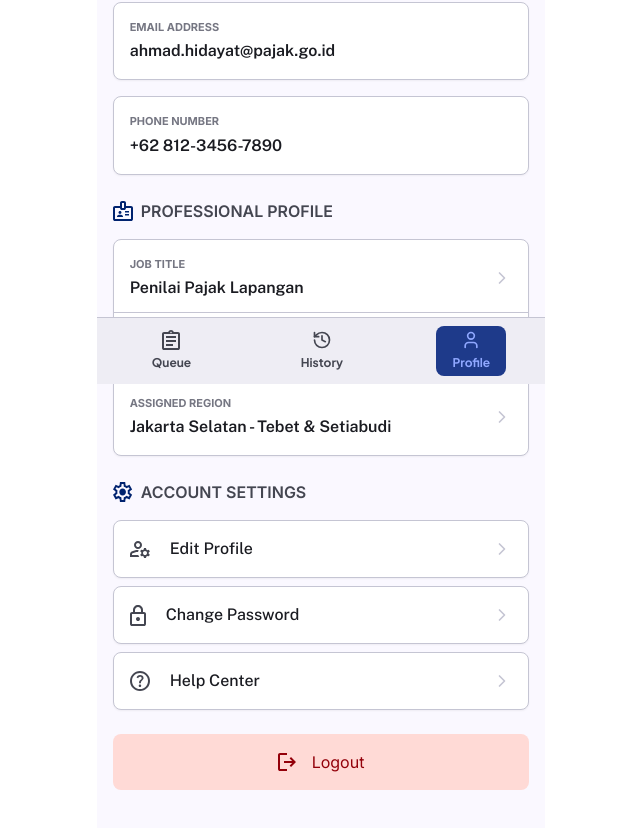
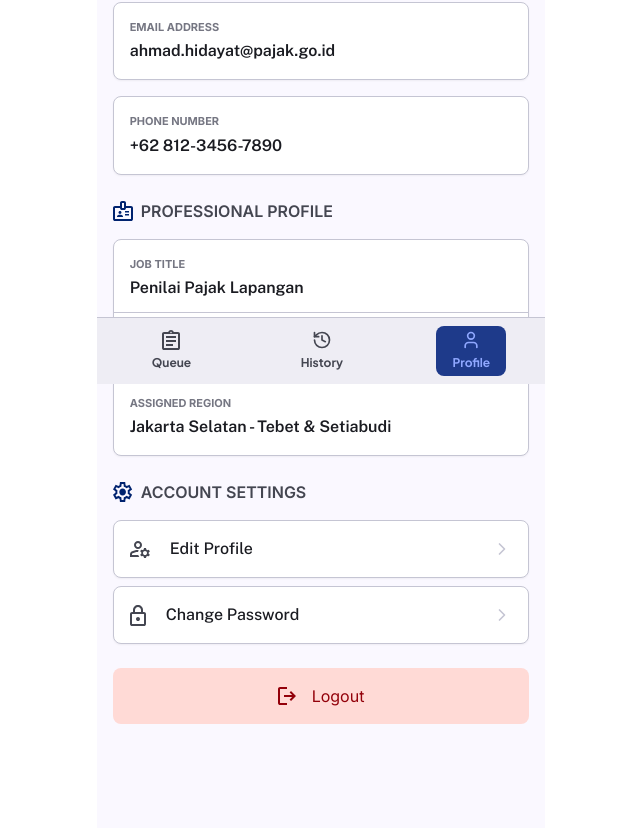
Before and after one commit to mieraaaa/Validator-NJOP, a Next.js app: page /profile in a window 1280 px wide. Shown: the part 416-1244 px from the top of the page, without its empty margins (319-959 px from the left). Built offline with nearby package versions, Linux system fonts and the light colour scheme.

Commit message:
profile: menghapus setting 'help center' dan tombol di professional profile

```diff
--- a/app/profile/page.tsx
+++ b/app/profile/page.tsx
@@ -89,36 +89,21 @@
             </div>
             <div className="w-full bg-white border border-[#C5C5D3] rounded-lg shadow-xs flex flex-col justify-start gap-3 py-4">
                 {/* Job Title */}
-                <div className="w-full flex flex-row justify-between items-center px-4">
-                    <div className="flex flex-col justify-start gap-1">
+                <div className="w-full flex flex-col justify-start gap-1 px-4">
                     <h3 className="font-mono font-bold text-[11px] text-[#757682]">JOB TITLE</h3>
                     <span className="font-public-sans font-semibold text-[16px] text-[#1A1B21]">Penilai Pajak Lapangan</span>
                 </div>
-                    <button type="button"> {/* Ini button buat kemana yah */}
-                        <ChevronRight className="flex size-5 text-[#C5C5D3]"/>
-                    </button>
-                </div>
                 <hr className="border-[#C5C5D3] w-full mx-auto border-t"/>
                 {/* Department */}
-                <div className="w-full flex flex-row justify-between items-center px-4">
-                    <div className="flex flex-col justify-start gap-1">
+                <div className="w-full flex flex-col justify-start gap-1 px-4">
                     <h3 className="font-mono font-bold text-[11px] text-[#757682]">DEPARTMENT</h3>
                     <span className="font-public-sans font-semibold text-[16px] text-[#1A1B21]">Kantor Pelayanan Pajak Pratama</span>
                 </div>
-                    <button type="button">
-                        <ChevronRight className="flex size-5 text-[#C5C5D3]"/>
-                    </button>
-                </div>
                 <hr className="border-[#C5C5D3] w-full mx-auto border-t"/>
                 {/* Assigned Region */}
-                <div className="w-full flex flex-row justify-between items-center px-4">
-                    <div className="flex flex-col justify-start gap-1">
+                <div className="w-full flex flex-col justify-start gap-1 px-4">
                     <h3 className="font-mono font-bold text-[11px] text-[#757682]">ASSIGNED REGION</h3>
                     <span className="font-public-sans font-semibold text-[16px] text-[#1A1B21]">Jakarta Selatan - Tebet & Setiabudi</span>
-                    </div>
-                    <button type="button">
-                        <ChevronRight className="flex size-5 text-[#C5C5D3]"/>
-                    </button>
                 </div>
             </div>
         </div>
@@ -167,22 +152,6 @@
                         <ChevronRight className="flex size-5 text-[#C5C5D3]"/>
                     </button>
                 </div>
-                {/* Help Center */}
-                <div className="w-full bg-white border border-[#C5C5D3] rounded-lg shadow-xs flex flex-row justify-between items-center gap-1 py-4 px-4">
-                    <div className="flex flex-row justify start items-center gap-5">
-                        <Image
-                            src="/images/profile/logo-help-center.svg"
-                            alt="Logo Help Center"
-                            width={20}
-                            height={20}
-                            className="shrink-0 object-cover"
-                        />
-                        <span className="font-public-sans font-medium text-[16px] text-[#1A1B21]">Help Center</span>
-                    </div>
-                    <button type="button">
-                        <ChevronRight className="flex size-5 text-[#C5C5D3]"/>
-                    </button>
-                </div>
             </div>
         </div>
         {/* Tombol Logout */}
```
Lines whose indentation alone changed are shown as unchanged.
